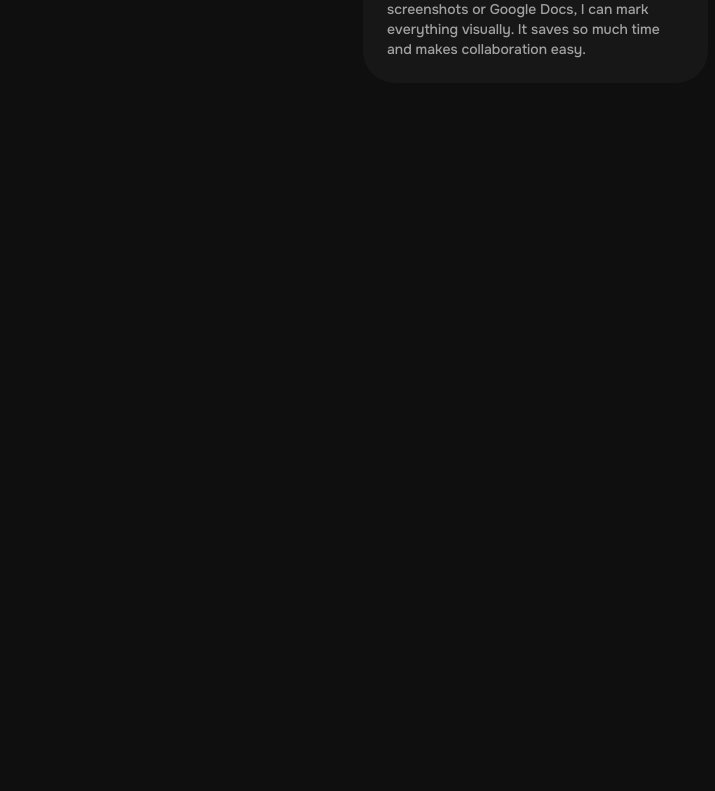
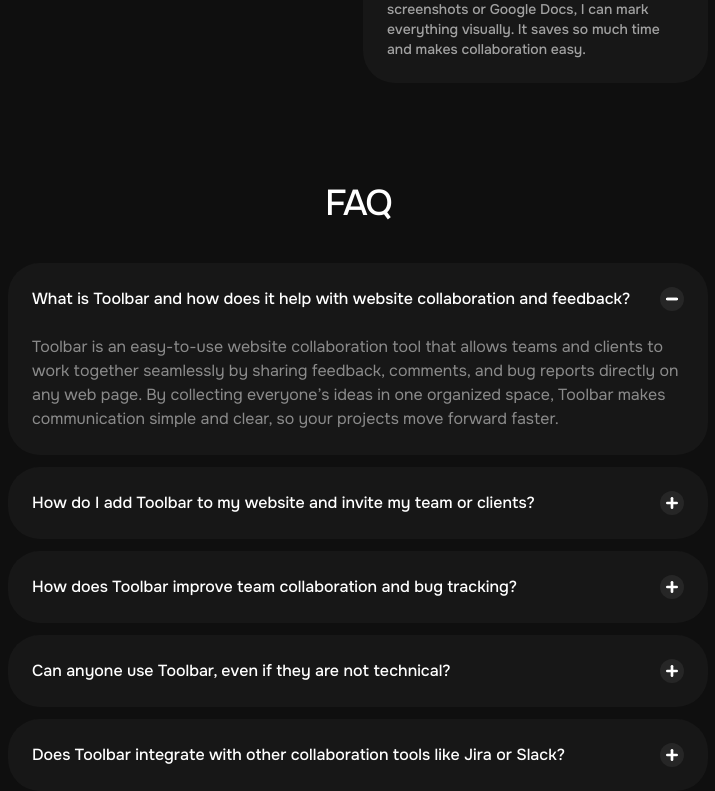
Before and after one commit to KevinPadi/usetool.bar-clone, a React (Vite) app: page / in a window 1280 px wide. Shown: the part 3427-4218 px from the top of the page, without its empty margins (282-997 px from the left). Before the commit the page ends 3510 px from the top, so only its background shows below. Built offline with nearby package versions, Linux system fonts and the light colour scheme.

Commit message:
Add Faqs section and Faqs component to enhance user support

```diff
--- a/src/App.tsx
+++ b/src/App.tsx
@@ -1,3 +1,4 @@
+import Faqs from "./sections/Faqs";
 import Features from "./sections/Features";
 import Hero from "./sections/Hero";
 import Navbar from "./sections/Navbar";
@@ -10,6 +11,7 @@
       <Hero />
       <Features />
       <Reviews />
+      <Faqs />
     </>
   );
 }
--- /dev/null
+++ b/src/sections/Faqs.tsx
@@ -0,0 +1,111 @@
+import { AnimatePresence, motion, useInView } from "motion/react";
+import { useRef, useState } from "react";
+import { twMerge } from "tailwind-merge";
+import { TextEffect } from "../components/TextEffect";
+
+const faqs = [
+  {
+    question:
+      "What is Toolbar and how does it help with website collaboration and feedback?",
+    answer:
+      "Toolbar is an easy-to-use website collaboration tool that allows teams and clients to work together seamlessly by sharing feedback, comments, and bug reports directly on any web page. By collecting everyone’s ideas in one organized space, Toolbar makes communication simple and clear, so your projects move forward faster.",
+  },
+  {
+    question:
+      "How do I add Toolbar to my website and invite my team or clients?",
+    answer:
+      "Getting started with Toolbar is simple! Just add our script to your website. Then, send a secure guest link to your team members or clients. They enter their name, join the project instantly, and can start giving feedback or collaborating without any need to sign up or install anything.",
+  },
+  {
+    question: "How does Toolbar improve team collaboration and bug tracking?",
+    answer:
+      "Toolbar turns feedback into clear, actionable tasks. Users can leave visual comments, screenshots, and bug reports directly on the website, making discussions specific and easy to follow. All feedback is shared in real time, so your team stays in sync. Integrations with Jira and Slack let you track issues and get updates where your team already works.",
+  },
+  {
+    question: "Can anyone use Toolbar, even if they are not technical?",
+    answer:
+      "Yes! Toolbar is built for everyone—project managers, developers, designers, and clients. Anyone with the guest link can simply enter their name and start leaving feedback or joining the conversation. There’s no complicated setup, making it easy for any client or team member to participate.",
+  },
+  {
+    question:
+      "Does Toolbar integrate with other collaboration tools like Jira or Slack?",
+    answer:
+      "Yes, Toolbar offers smooth integrations with both Jira and Slack. You can send bug reports and feedback directly to your Jira board or receive notifications in your Slack channels. This keeps your workflow connected and ensures that your whole team stays up to date without extra steps.",
+  },
+];
+
+const Faqs = () => {
+  const [selectedIndex, setSelectedIndex] = useState(0);
+  const ref = useRef(null);
+  const isInView = useInView(ref, { once: true });
+
+  return (
+    <section className="mt-[100px] max-w-[750px] px-[25px] mx-auto">
+      <div ref={ref}>
+        <TextEffect
+          className="text-4xl font-medium tracking-tighter text-center"
+          per="word"
+          as="h3"
+          preset="slide"
+          speedSegment={2}
+          trigger={isInView}
+        >
+          FAQ
+        </TextEffect>
+      </div>
+      <div className="mt-10 flex flex-col gap-3">
+        {faqs.map((faq, faqIndex) => (
+          <div
+            key={faq.question}
+            className="bg-neutral-900 rounded-4xl p-6 hover:cursor-pointer"
+            onClick={() => setSelectedIndex(faqIndex)}
+          >
+            <div className="flex justify-between items-center">
+              <h3 className="font-medium">{faq.question}</h3>
+              <div className="rounded-full bg-neutral-800 p-1">
+                <svg
+                  xmlns="http://www.w3.org/2000/svg"
+                  width="24"
+                  height="24"
+                  viewBox="0 0 24 24"
+                  fill="none"
+                  stroke="currentColor"
+                  strokeWidth="4"
+                  strokeLinecap="round"
+                  strokeLinejoin="round"
+                  className="feather feather-plus  flex-shrink-0 transition duration-300 size-4"
+                >
+                  <line
+                    x1="12"
+                    y1="5"
+                    x2="12"
+                    y2="19"
+                    className={twMerge(
+                      "feather feather-plus  flex-shrink-0 transition duration-300 size-4 origin-center",
+                      selectedIndex === faqIndex && "rotate-90"
+                    )}
+                  ></line>
+                  <line x1="5" y1="12" x2="19" y2="12"></line>
+                </svg>
+              </div>
+            </div>
+            <AnimatePresence>
+              {selectedIndex === faqIndex && (
+                <motion.div
+                  initial={{ height: 0, marginTop: 0 }}
+                  animate={{ height: "auto", marginTop: "24px" }}
+                  exit={{ height: 0, marginTop: 0 }}
+                  className={twMerge("mt-6 overflow-hidden")}
+                >
+                  <p className="text-white/50">{faq.answer}</p>
+                </motion.div>
+              )}
+            </AnimatePresence>
+          </div>
+        ))}
+      </div>
+    </section>
+  );
+};
+
+export default Faqs;
```
